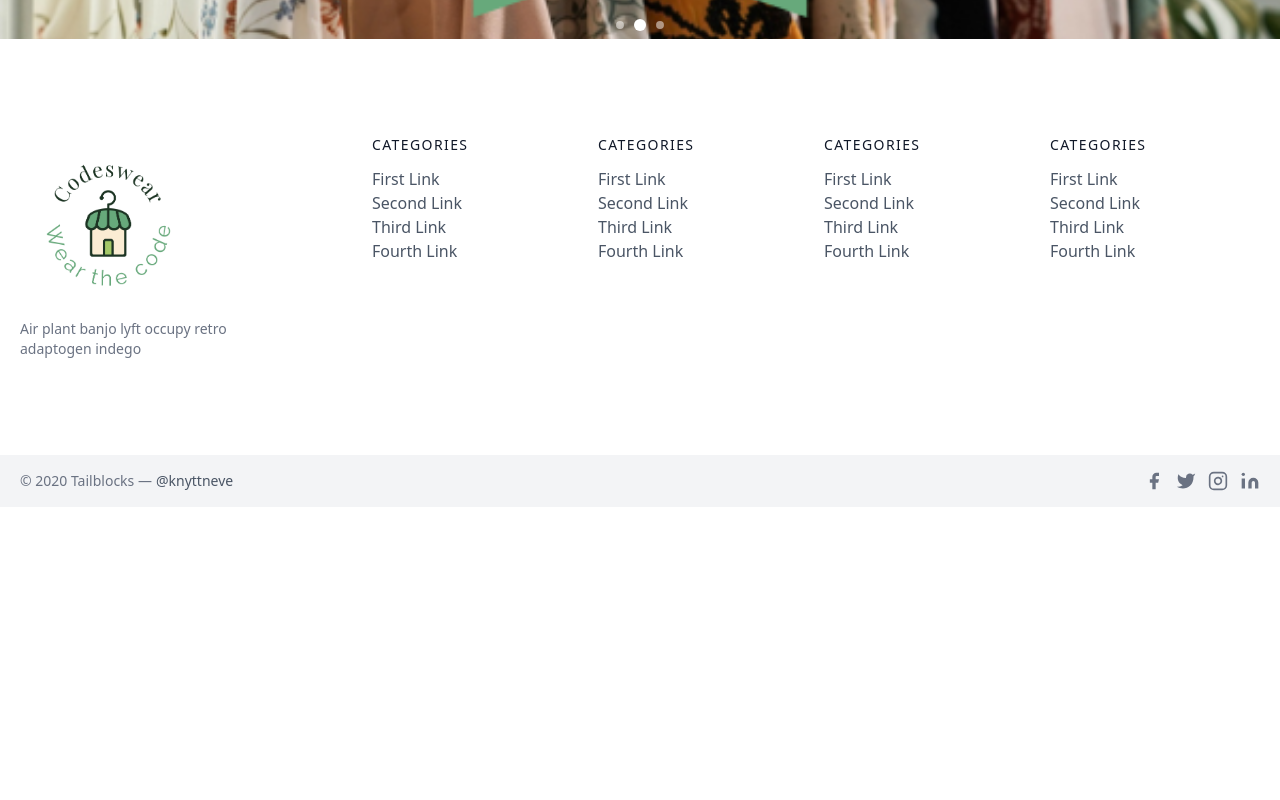
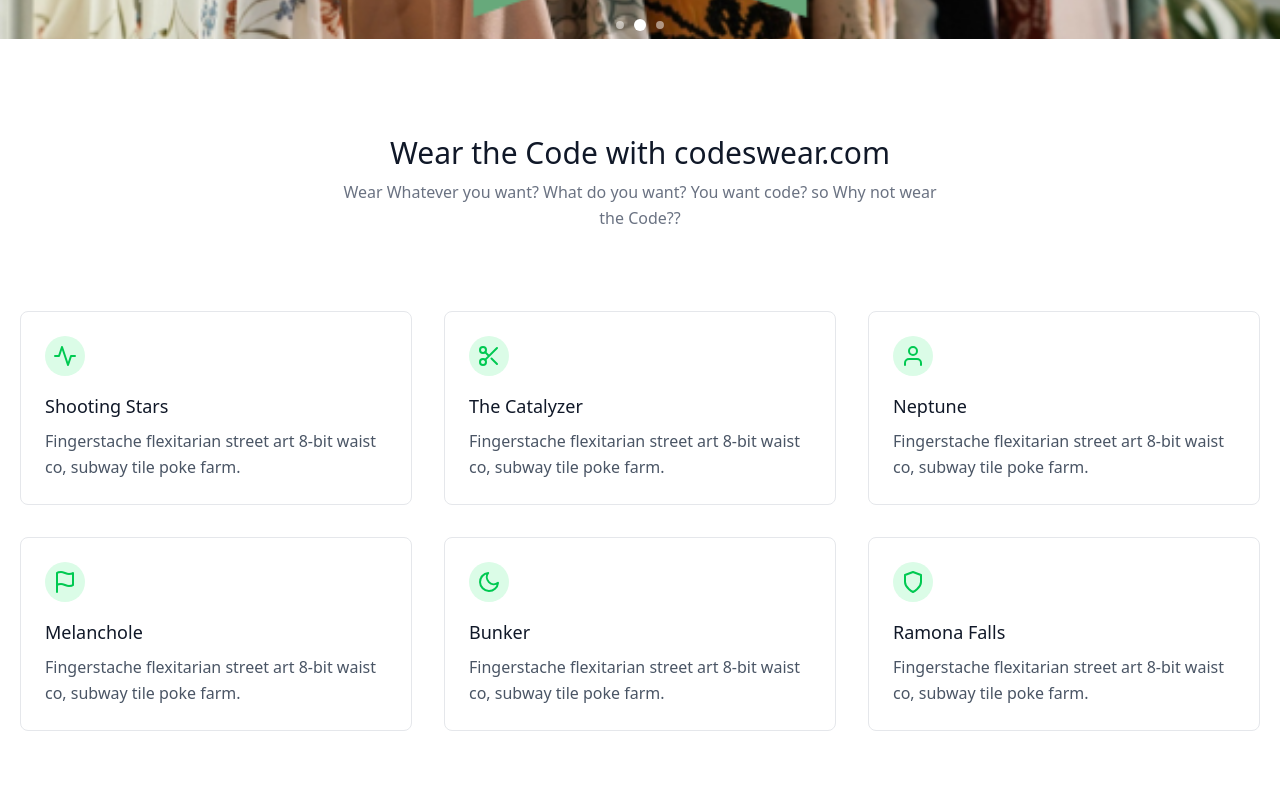
Before and after one commit to niteshbarla/codeswear.com, a Next.js app: page / in a window 1280 px wide. Shown: the part 440-1240 px from the top of the page. Before the commit the page ends 947 px from the top, so only its background shows below. Built offline with nearby package versions, Linux system fonts and the light colour scheme.

Commit message:
Updated the navbar with the cart icon and also added some more elements on the index page to make the page look better for the time being

```diff
--- a/package.json
+++ b/package.json
@@ -14,6 +14,7 @@
     "postcss": "^8.5.6",
     "react": "^19.0.0",
     "react-dom": "^19.0.0",
+    "react-icons": "^5.5.0",
     "swiper": "^11.2.8",
     "tailwindcss": "^4.1.10"
   },
--- a/src/components/Navbar.js
+++ b/src/components/Navbar.js
@@ -1,6 +1,7 @@
 import React from "react";
 import Image from "next/image";
 import Link from "next/link";
+import { FaCartArrowDown } from "react-icons/fa";
 
 const Navbar = () => {
   return (
@@ -10,6 +11,7 @@
           src="/logo/codeswear_logo/logo-png.png"
           width={200}
           height={40}
+          alt="Codeswear Logo"
         />
       </div>
       <div className="nav">
@@ -28,8 +30,8 @@
           </Link>
         </ul>
       </div>
-      <div className="cart absolute right-0 top-0 mx-5">
-        <button>Cart</button>
+      <div className="cart absolute right-0 top-10 mx-5">
+        <FaCartArrowDown className="text-xl md:text-2xl" />
       </div>
     </div>
   );
--- a/src/pages/index.js
+++ b/src/pages/index.js
@@ -26,6 +26,168 @@
       </Head>
       <Navbar />
       <InfiniteOneWaySwiper />
+      <section className="text-gray-600 body-font">
+        <div className="container px-5 py-24 mx-auto">
+          <div className="flex flex-wrap w-full mb-20 flex-col items-center text-center">
+            <h1 className="sm:text-3xl text-2xl font-medium title-font mb-2 text-gray-900">
+              Wear the Code with codeswear.com
+            </h1>
+            <p className="lg:w-1/2 w-full leading-relaxed text-gray-500">
+              Wear Whatever you want? What do you want? You want code? so Why
+              not wear the Code??
+            </p>
+          </div>
+          <div className="flex flex-wrap -m-4">
+            <div className="xl:w-1/3 md:w-1/2 p-4">
+              <div className="border border-gray-200 p-6 rounded-lg">
+                <div className="w-10 h-10 inline-flex items-center justify-center rounded-full bg-green-100 text-green-500 mb-4">
+                  <svg
+                    fill="none"
+                    stroke="currentColor"
+                    stroke-linecap="round"
+                    stroke-linejoin="round"
+                    stroke-width="2"
+                    className="w-6 h-6"
+                    viewBox="0 0 24 24"
+                  >
+                    <path d="M22 12h-4l-3 9L9 3l-3 9H2"></path>
+                  </svg>
+                </div>
+                <h2 className="text-lg text-gray-900 font-medium title-font mb-2">
+                  Shooting Stars
+                </h2>
+                <p className="leading-relaxed text-base">
+                  Fingerstache flexitarian street art 8-bit waist co, subway
+                  tile poke farm.
+                </p>
+              </div>
+            </div>
+            <div className="xl:w-1/3 md:w-1/2 p-4">
+              <div className="border border-gray-200 p-6 rounded-lg">
+                <div className="w-10 h-10 inline-flex items-center justify-center rounded-full bg-green-100 text-green-500 mb-4">
+                  <svg
+                    fill="none"
+                    stroke="currentColor"
+                    stroke-linecap="round"
+                    stroke-linejoin="round"
+                    stroke-width="2"
+                    className="w-6 h-6"
+                    viewBox="0 0 24 24"
+                  >
+                    <circle cx="6" cy="6" r="3"></circle>
+                    <circle cx="6" cy="18" r="3"></circle>
+                    <path d="M20 4L8.12 15.88M14.47 14.48L20 20M8.12 8.12L12 12"></path>
+                  </svg>
+                </div>
+                <h2 className="text-lg text-gray-900 font-medium title-font mb-2">
+                  The Catalyzer
+                </h2>
+                <p className="leading-relaxed text-base">
+                  Fingerstache flexitarian street art 8-bit waist co, subway
+                  tile poke farm.
+                </p>
+              </div>
+            </div>
+            <div className="xl:w-1/3 md:w-1/2 p-4">
+              <div className="border border-gray-200 p-6 rounded-lg">
+                <div className="w-10 h-10 inline-flex items-center justify-center rounded-full bg-green-100 text-green-500 mb-4">
+                  <svg
+                    fill="none"
+                    stroke="currentColor"
+                    stroke-linecap="round"
+                    stroke-linejoin="round"
+                    stroke-width="2"
+                    className="w-6 h-6"
+                    viewBox="0 0 24 24"
+                  >
+                    <path d="M20 21v-2a4 4 0 00-4-4H8a4 4 0 00-4 4v2"></path>
+                    <circle cx="12" cy="7" r="4"></circle>
+                  </svg>
+                </div>
+                <h2 className="text-lg text-gray-900 font-medium title-font mb-2">
+                  Neptune
+                </h2>
+                <p className="leading-relaxed text-base">
+                  Fingerstache flexitarian street art 8-bit waist co, subway
+                  tile poke farm.
+                </p>
+              </div>
+            </div>
+            <div className="xl:w-1/3 md:w-1/2 p-4">
+              <div className="border border-gray-200 p-6 rounded-lg">
+                <div className="w-10 h-10 inline-flex items-center justify-center rounded-full bg-green-100 text-green-500 mb-4">
+                  <svg
+                    fill="none"
+                    stroke="currentColor"
+                    stroke-linecap="round"
+                    stroke-linejoin="round"
+                    stroke-width="2"
+                    className="w-6 h-6"
+                    viewBox="0 0 24 24"
+                  >
+                    <path d="M4 15s1-1 4-1 5 2 8 2 4-1 4-1V3s-1 1-4 1-5-2-8-2-4 1-4 1zM4 22v-7"></path>
+                  </svg>
+                </div>
+                <h2 className="text-lg text-gray-900 font-medium title-font mb-2">
+                  Melanchole
+                </h2>
+                <p className="leading-relaxed text-base">
+                  Fingerstache flexitarian street art 8-bit waist co, subway
+                  tile poke farm.
+                </p>
+              </div>
+            </div>
+            <div className="xl:w-1/3 md:w-1/2 p-4">
+              <div className="border border-gray-200 p-6 rounded-lg">
+                <div className="w-10 h-10 inline-flex items-center justify-center rounded-full bg-green-100 text-green-500 mb-4">
+                  <svg
+                    fill="none"
+                    stroke="currentColor"
+                    stroke-linecap="round"
+                    stroke-linejoin="round"
+                    stroke-width="2"
+                    className="w-6 h-6"
+                    viewBox="0 0 24 24"
+                  >
+                    <path d="M21 12.79A9 9 0 1111.21 3 7 7 0 0021 12.79z"></path>
+                  </svg>
+                </div>
+                <h2 className="text-lg text-gray-900 font-medium title-font mb-2">
+                  Bunker
+                </h2>
+                <p className="leading-relaxed text-base">
+                  Fingerstache flexitarian street art 8-bit waist co, subway
+                  tile poke farm.
+                </p>
+              </div>
+            </div>
+            <div className="xl:w-1/3 md:w-1/2 p-4">
+              <div className="border border-gray-200 p-6 rounded-lg">
+                <div className="w-10 h-10 inline-flex items-center justify-center rounded-full bg-green-100 text-green-500 mb-4">
+                  <svg
+                    fill="none"
+                    stroke="currentColor"
+                    stroke-linecap="round"
+                    stroke-linejoin="round"
+                    stroke-width="2"
+                    className="w-6 h-6"
+                    viewBox="0 0 24 24"
+                  >
+                    <path d="M12 22s8-4 8-10V5l-8-3-8 3v7c0 6 8 10 8 10z"></path>
+                  </svg>
+                </div>
+                <h2 className="text-lg text-gray-900 font-medium title-font mb-2">
+                  Ramona Falls
+                </h2>
+                <p className="leading-relaxed text-base">
+                  Fingerstache flexitarian street art 8-bit waist co, subway
+                  tile poke farm.
+                </p>
+              </div>
+            </div>
+          </div>
+        </div>
+      </section>
       <Footer />
     </div>
   );
```
Also changed, not shown: 1 other file (tests, documents, lock files or other folders).
